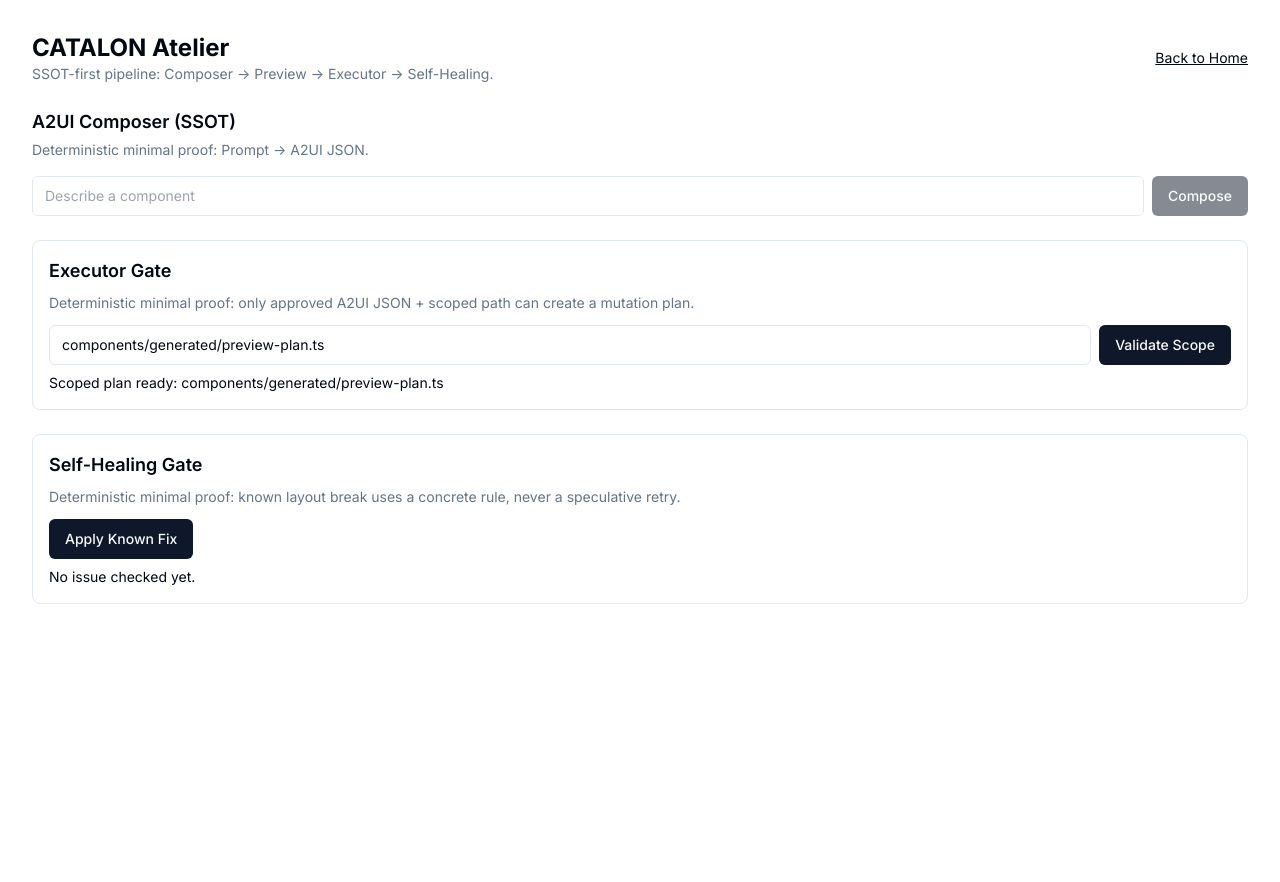
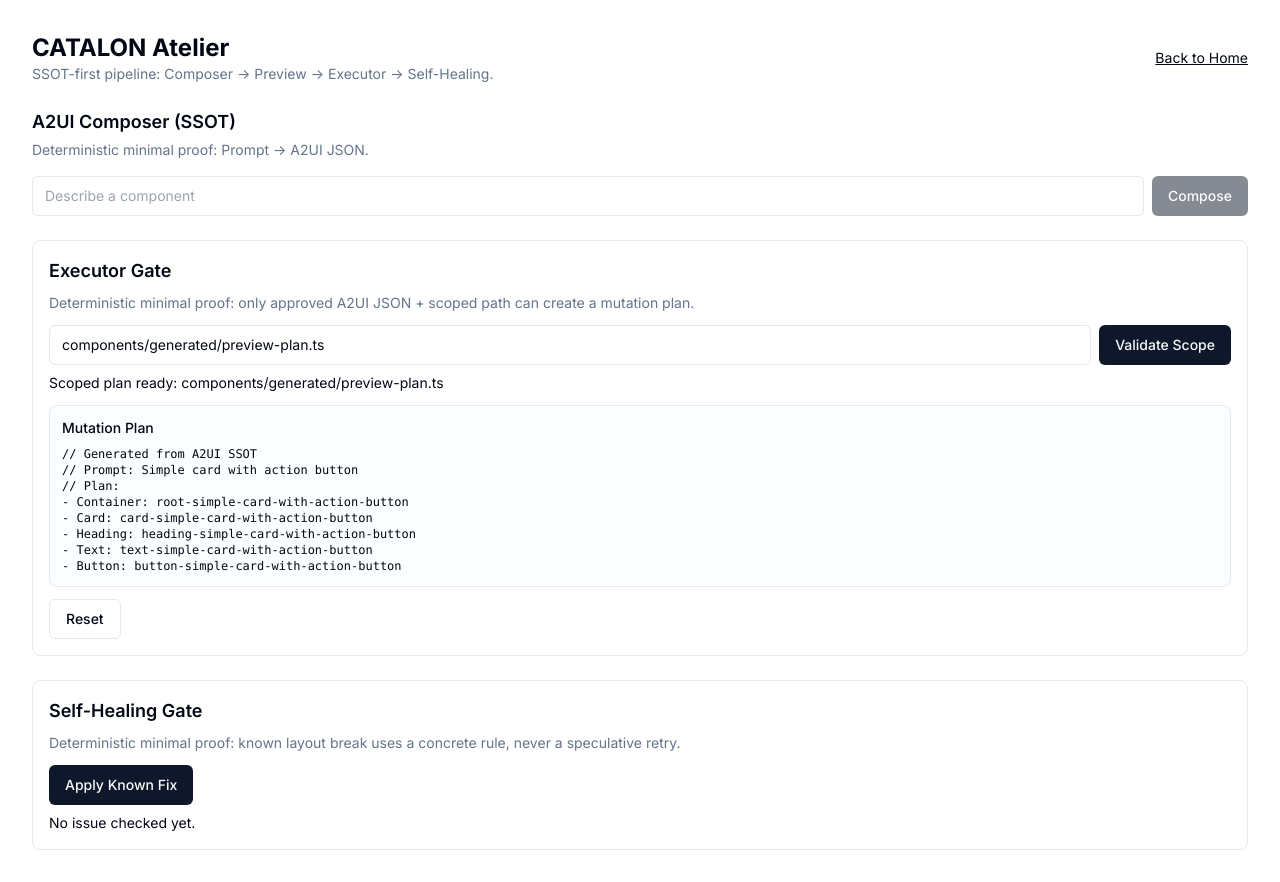
Before and after one commit to Lootziffer666/CATALON, a Next.js app: page /atelier in a window 1280 px wide. Both pictures are taken after a click on the button "Validate Scope". Before the commit the page ends 800 px from the top, so only its background shows below. Built offline with nearby package versions, Linux system fonts and the light colour scheme.

Commit message:
Enhance OpenHandsExecutor with self-mutation state management

```diff
--- a/components/catalon/OpenHandsExecutor.tsx
+++ b/components/catalon/OpenHandsExecutor.tsx
@@ -2,36 +2,60 @@
 
 import { useMemo, useState } from "react";
 import { Button } from "@/components/ui/button";
-import { planScopedMutation, type A2UIDocument } from "@/lib/a2ui-ssot";
+import { planScopedMutation, type A2UIDocument, type PlannedFileMutation } from "@/lib/a2ui-ssot";
 
 interface OpenHandsExecutorProps {
   document: A2UIDocument | null;
   className?: string;
+  onMutationPlanned?: (mutation: PlannedFileMutation) => void;
+}
+
+export interface ExecutorState {
+  status: "idle" | "planned" | "executed" | "error";
+  mutation: PlannedFileMutation | null;
+  error: string | null;
 }
 
 const scopePolicy = {
   allowedPrefixes: ["app/", "components/", "lib/"],
 };
 
-export function OpenHandsExecutor({ document, className }: OpenHandsExecutorProps) {
-  const [targetPath, setTargetPath] = useState("components/generated/preview-plan.ts");
+const defaultTargetPath = "components/generated/preview-plan.ts";
+
+export function OpenHandsExecutor({ document, className, onMutationPlanned }: OpenHandsExecutorProps) {
+  const [targetPath, setTargetPath] = useState(defaultTargetPath);
   const [message, setMessage] = useState<string | null>(null);
+  const [state, setState] = useState<ExecutorState>({
+    status: "idle",
+    mutation: null,
+    error: null,
+  });
 
   const canExecute = useMemo(() => Boolean(document && targetPath.trim()), [document, targetPath]);
 
   const handlePlan = () => {
     if (!document) {
       setMessage("No approved A2UI document available.");
+      setState({ status: "error", mutation: null, error: "No document" });
       return;
     }
 
     try {
       const planned = planScopedMutation(document, targetPath, scopePolicy);
       setMessage(`Scoped plan ready: ${planned.filePath}`);
+      setState({ status: "planned", mutation: planned, error: null });
+      onMutationPlanned?.(planned);
     } catch (error) {
       const detail = error instanceof Error ? error.message : "Execution gate blocked.";
       setMessage(detail);
+      setState({ status: "error", mutation: null, error: detail });
     }
+  };
+
+  const handleReset = () => {
+    setTargetPath(defaultTargetPath);
+    setMessage(null);
+    setState({ status: "idle", mutation: null, error: null });
   };
 
   return (
@@ -45,12 +69,26 @@ export function OpenHandsExecutor({ document, className }: OpenHandsExecutorProp
           value={targetPath}
           onChange={(event) => setTargetPath(event.target.value)}
           className="flex-1 rounded-md border border-input px-3 py-2 text-sm"
+          placeholder="components/generated/file.ts"
         />
         <Button onClick={handlePlan} disabled={!canExecute}>
           Validate Scope
         </Button>
       </div>
       {message && <p className="mt-2 text-sm">{message}</p>}
+      {state.status === "planned" && state.mutation && (
+        <div className="mt-3 rounded-lg border bg-muted/20 p-3">
+          <h4 className="mb-2 text-sm font-medium">Mutation Plan</h4>
+          <pre className="max-h-48 overflow-auto whitespace-pre-wrap text-xs">
+            {state.mutation.content}
+          </pre>
+        </div>
+      )}
+      {state.status === "planned" && (
+        <Button variant="outline" onClick={handleReset} className="mt-3">
+          Reset
+        </Button>
+      )}
     </section>
   );
 }
```
